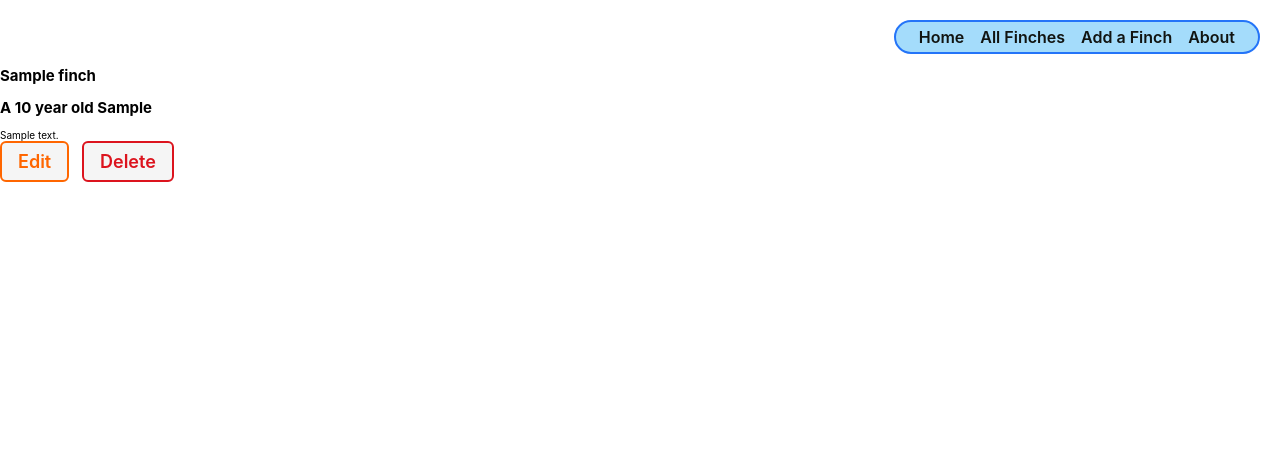
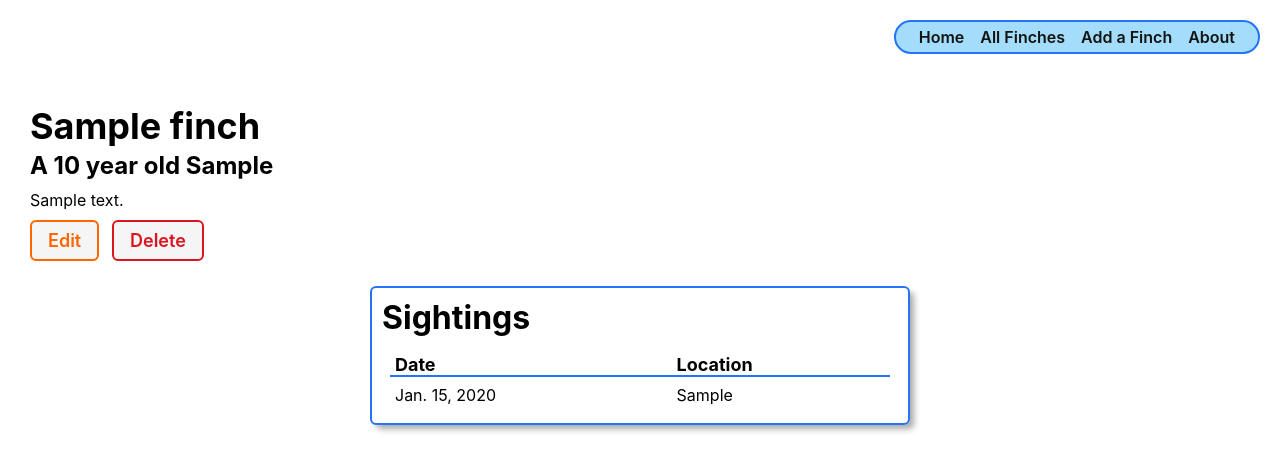
Before and after one commit to rhkearns/finchcollector, a Django app: page /finches/1/ in a window 1280 px wide. Shown: the top 471 px of the page. Run offline with Django 3.2, Linux system fonts and the light colour scheme; tables that the repository leaves empty hold one stand-in row (values such as "Sample post").

Commit message:
battle with css

```diff
--- a/main_app/admin.py
+++ b/main_app/admin.py
@@ -1,5 +1,6 @@
 from django.contrib import admin
+from .models import Finch, Sighting
 
-from .models import Finch
 # Register your models here.
 admin.site.register(Finch)
+admin.site.register(Sighting)
--- a/main_app/models.py
+++ b/main_app/models.py
@@ -13,3 +13,11 @@ class Finch(models.Model):
 
   def get_absolute_url(self):
     return reverse("finches_detail", kwargs={"finch_id": self.id})
+
+class Sighting(models.Model):
+  date = models.DateField('Sighting Date')
+  location = models.CharField(max_length=100)
+  finch = models.ForeignKey(Finch, on_delete=models.CASCADE)
+
+  def __str__(self):
+    return f"{self.finch.name} spotted at {self.location} on {self.date}"
--- a/main_app/static/css/finch-detail.css
+++ b/main_app/static/css/finch-detail.css
@@ -1,4 +1,4 @@
-.cat-container {
+.finch-container {
   padding: 35px 30px;
   display: flex;
   flex-direction: column;
@@ -6,7 +6,7 @@
   justify-content: center;
 }
 
-.cat-img {
+.finch-img {
   width: 75%;
   max-width: 350px;
 }
@@ -16,15 +16,15 @@
   border-radius: var(--card-border-radius);
 }
 
-.cat-details {
+.finch-details {
   width: 98%;
 }
 
-.cat-actions {
+.finch-actions {
   margin-top: 20px;
 }
 
-.feedings-toy-container {
+.sightings-house-container {
   display: flex;
   flex-direction: column;
   padding-bottom: 20px;
@@ -41,7 +41,7 @@
   margin: 0 8px;
 }
 
-.toy-container {
+.house-container {
   display: flex;
   align-items: center;
   flex-wrap: wrap;
@@ -54,47 +54,47 @@
   margin-right: 10px;
 }
 
-.unfed,
-.fed,
-.no-toys,
-.all-toys {
+.unseen,
+.seen,
+.no-houses,
+.all-houses {
   margin: 0;
   font-weight: bold;
 }
 
-.unfed,
-.no-toys {
+.unseen,
+.no-houses {
   color: var(--danger);
 }
 
-.fed,
-.all-toys {
+.seen,
+.all-houses {
   color: var(--submit);
 }
 
-.cat-details h1 {
+.finch-details h1 {
   font-size: var(--font-xxl);
   margin: 15px 0 3px;
 }
 
-.cat-details h2 {
+.finch-details h2 {
   font-size: var(--font-xl);
   margin: 0 0 10px;
   margin-top: 0;
   margin-bottom: 10px;
 }
 
-.cat-details h3 {
+.finch-details h3 {
   margin: 20px 0 10px;
   font-size: var(--font-l);
 }
 
-.cat-details p {
+.finch-details p {
   font-size: var(--font-reg);
   margin: 5px 0;
 }
 
-.feedings-toy-container > section {
+.sightings-house-container > section {
   width: 80%;
   min-width: 360px;
   border: var(--borders);
@@ -116,14 +116,14 @@
   margin-left: 16px;
 }
 
-.feedings h2,
-.toys h2 {
+.sightings h2,
+.houses h2 {
   font-size: 3.2rem;
   margin: 0;
 }
 
-.feedings h3,
-.toys h3 {
+.sightings h3,
+.houses h3 {
   font-size: var(--font-xl);
   margin: 10px 0;
 }
@@ -140,38 +140,38 @@
   padding: 3px;
 }
 
-.feedings table {
+.sightings table {
   width: calc(100% - 16px);
   text-align: left;
   border-collapse: collapse;
   margin: 0 8px;
 }
 
-.feedings td {
+.sightings td {
   padding: 8px 5px;
   font-size: var(--font-reg);
 }
 
-.feedings th {
+.sightings th {
   font-size: var(--font-l);
   padding: 5px 5px 0;
   border-bottom: rgb(36, 116, 248) solid 2px;
 }
 
-.feedings tr:nth-child(even) {
+.sightings tr:nth-child(even) {
   background-color: #f3f3fd;
 }
 
-.toy-container p {
+.house-container p {
   margin: 12px 0;
 }
 
-.toy-container a {
+.house-container a {
   text-decoration: none;
   color: #111;
 }
 
-.toy-container .btn {
+.house-container .btn {
   padding: 3px 10px;
   margin-left: 10px;
 }
@@ -188,32 +188,32 @@
 }
 
 @media only screen and (min-width: 768px) {
-  .cat-container {
+  .finch-container {
     padding: 35px 30px;
     flex-direction: row;
     align-items: center;
     justify-content: start;
   }
 
-  .cat-img {
+  .finch-img {
     width: 25%;
     max-width: 250px;
     margin-right: 25px;
   }
 
-  .feedings-toy-container {
+  .sightings-house-container {
     flex-direction: row;
     justify-content: space-around;
     align-items: flex-start;
   }
 
-  .feedings-toy-container > section {
+  .sightings-house-container > section {
     width: 45%;
   }
 }
 
 @media only screen and (min-width: 1024px) {
-  .feedings-toy-container {
+  .sightings-house-container {
     padding: 0 40px;
   }
 }
--- a/main_app/templates/finches/detail.html
+++ b/main_app/templates/finches/detail.html
@@ -26,5 +26,25 @@
     </div>
   </div>
 </section>
+<div class="sightings-house-container">
+  <section class="sightings">
+    <div class="subsection-title">
+      <h2>Sightings</h2>
+    </div>
+    <table>
+      <thead>
+        <tr><th>Date</th><th>Location</th></tr>
+      </thead>
+      <tbody>
+        {% for sighting in finch.sighting_set.all %}
+          <tr>
+            <td>{{ sighting.date }}</td>
+            <td>{{ sighting.location }}</td>
+          </tr>
+        {% endfor %}
+      </tbody>
+    </table>
+  </section>
+</div>
 
 {% endblock %}
```
Also changed, not shown: main_app/migrations/0002_sighting.py (added).
